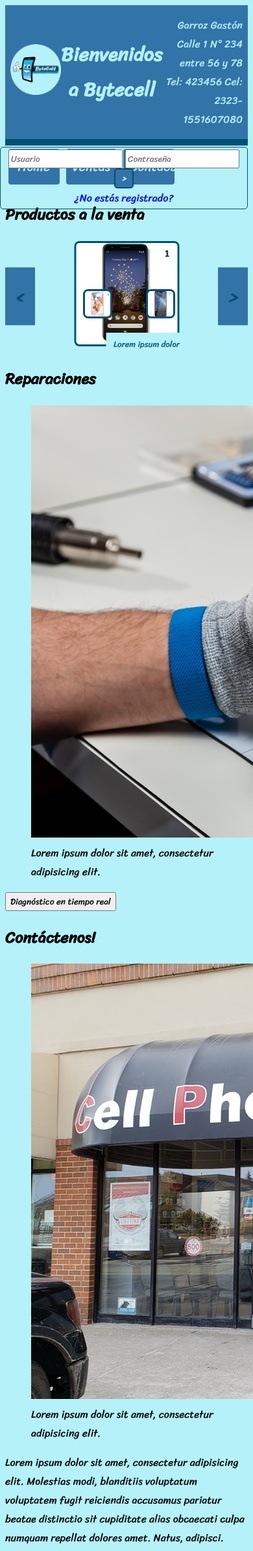
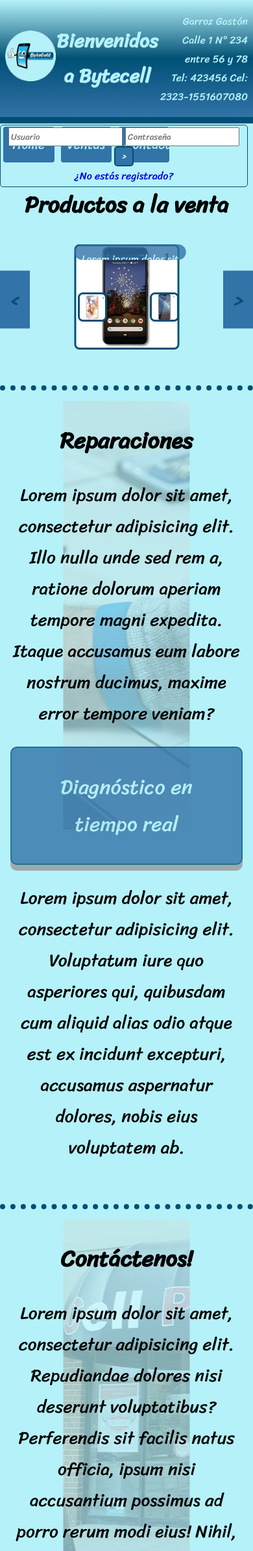
Before and after one commit to GastonGarros/TP-Integrador-PAW, a PHP site: page / in a window 390 px wide; the page is wider, and only the part inside the window is pictured. Shown: the top 2387 px of that part at 65% size. Run offline with PHP 8.4, Linux system fonts and the light colour scheme.

Commit message:
Más CSS y JS
-Casi todo el CSS terminado.
-Faltan implementar mediaquerys para hacerlo responsive.
-JS para cambiar el "nav" y agregar un botón de "ir arriba" al scrollear hacia abajo.

```diff
--- a/index.html
+++ b/index.html
@@ -5,9 +5,11 @@
 	<title>Home - Bytecell</title>
 	<link rel="stylesheet" href="view/css/style.css">
 	<link href="https://fonts.googleapis.com/css2?family=Sriracha&display=swap" rel="stylesheet">
-	<script type="text/javascript" src="view/scripts/slider.js"></script>
+	<script type="text/javascript" src="view/scripts/script.js"></script>
+
 </head>
 <body>
+	<button class="goToTop" id="goToTop">&#8679;</button>
 	<header>
 		<a href="#home">
 			<img src="view/css/images/bytecellLogo.png" alt="Logo de Bytecell">
@@ -24,7 +26,7 @@
 		</section>
 	</header>
 
-	<nav>
+	<nav class="navContainer" id="navContainer">
 		<ul class="navBar">
 			<li><a class="navHome" href="#Home"><span>Home </span></a></li>
 			<li><a class="navVentas" href="#Ventas"><span>Ventas </span></a></li>
@@ -36,7 +38,7 @@
 				<input type="password" name="password" placeholder="Contraseña">
 				<input type="submit" value=">">
 			</form>
-			<a href="#">¿No estás registrado?</a>
+			<a href="#"><span>¿No estás registrado?</span></a>
 		</section>
 	</nav>
 
@@ -47,25 +49,25 @@
 			<figure class="mySlide" style="display: block;">
 				<a href="#">
 					<img class="mySlideImg" src="view/css/images/cell01.jpg" alt="Imagen del celular.">
-					<figcaption class="slideDesc">Lorem ipsum dolor sit amet, consectetur adipisicing elit.</figcaption>
+					<figcaption class="slideDesc">Lorem ipsum dolor sit amet, consectetur adipisicing elit. Lorem ipsum dolor sit amet, consectetur adipisicing elit. Lorem ipsum dolor sit amet, consectetur adipisicing elit. Lorem ipsum dolor sit amet, consectetur adipisicing elit. Lorem ipsum dolor sit amet, consectetur adipisicing elit. Lorem ipsum dolor sit amet, consectetur adipisicing elit. Lorem ipsum dolor sit amet, consectetur adipisicing elit. Lorem ipsum dolor sit amet, consectetur adipisicing elit.</figcaption>
 				</a>
 			</figure>
 			<figure class="mySlide" style="display: block;">
 				<a href="#">
 					<img class="mySlideImg" src="view/css/images/cell02.jpg" alt="Imagen del celular.">
-					<figcaption class="slideDesc">ipisicing elit. Molestias modi, blanditiis voluptatu</figcaption>
+					<figcaption class="slideDesc">ipisicing elit. Molestias modi, blanditiis voluptatu ipisicing elit. Molestias modi, blanditiis voluptatu ipisicing elit. Molestias modi, blanditiis voluptatu ipisicing elit. Molestias modi, blanditiis voluptatu ipisicing elit. Molestias modi, blanditiis voluptatu ipisicing elit. Molestias modi, blanditiis voluptatu</figcaption>
 				</a>
 			</figure>
 			<figure class="mySlide" style="display: block;">
 				<a href="#">
 					<img class="mySlideImg" src="view/css/images/cell03.jpg" alt="Imagen del celular.">
-					<figcaption class="slideDesc">ariatur beatae distinctio sit cupiditate alias obc</figcaption>
+					<figcaption class="slideDesc">ariatur beatae distinctio sit cupiditate alias obc ariatur beatae distinctio sit cupiditate alias obc ariatur beatae distinctio sit cupiditate alias obc ariatur beatae distinctio sit cupiditate alias obc</figcaption>
 				</a>
 			</figure>
 			<figure class="mySlide" style="display: block;">
 				<a href="#">
 					<img class="mySlideImg" src="view/css/images/cell04.jpg" alt="Imagen del celular.">
-					<figcaption class="slideDesc">ati culpa numquam repellat dolores amet. Natus, adipisci.</figcaption>
+					<figcaption class="slideDesc">ati culpa numquam repellat dolores amet. Natus, adipisci. ati culpa numquam repellat dolores amet. Natus, adipisci. ati culpa numquam repellat dolores amet. Natus, adipisci. ati culpa numquam repellat dolores amet. Natus, adipisci. ati culpa numquam repellat dolores amet. Natus, adipisci. ati culpa numquam repellat dolores amet. Natus, adipisci. ati culpa numquam repellat dolores amet. Natus, adipisci. ati culpa numquam repellat dolores amet. Natus, adipisci. ati culpa numquam repellat dolores amet. Natus, adipisci. ati culpa numquam repellat dolores amet. Natus, adipisci. ati culpa numquam repellat dolores amet. Natus, adipisci. ati culpa numquam repellat dolores amet. Natus, adipisci. ati culpa numquam repellat dolores amet. Natus, adipisci. ati culpa numquam repellat dolores amet. Natus, adipisci.</figcaption>
 				</a>
 			</figure>
 		</article>
@@ -74,26 +76,19 @@
 
 	<section class="reparSection">
 		<h2>Reparaciones</h2>
-		<figure>
-			<img src="view/css/images/repairBG.jpg" alt="Imagen de fondo de la seccion de reparaciones.">
-			<figcaption>Lorem ipsum dolor sit amet, consectetur adipisicing elit.</figcaption>
-		</figure>
+		<p>Lorem ipsum dolor sit amet, consectetur adipisicing elit. Illo nulla unde sed rem a, ratione dolorum aperiam tempore magni expedita. Itaque accusamus eum labore nostrum ducimus, maxime error tempore veniam?</p>
 		<button>Diagnóstico en tiempo real</button>
+		<p>Lorem ipsum dolor sit amet, consectetur adipisicing elit. Voluptatum iure quo asperiores qui, quibusdam cum aliquid alias odio atque est ex incidunt excepturi, accusamus aspernatur dolores, nobis eius voluptatem ab.</p>
 	</section>
 
 	<section class="contactoSection">
 		<h2>Contáctenos!</h2>
-		<figure>
-			<img src="view/css/images/localBG.jpg" alt="Imagen de fondo del local.">
-			<figcaption>Lorem ipsum dolor sit amet, consectetur adipisicing elit.</figcaption>
-		</figure>
+		<p>Lorem ipsum dolor sit amet, consectetur adipisicing elit. Repudiandae dolores nisi deserunt voluptatibus? Perferendis sit facilis natus officia, ipsum nisi accusantium possimus ad porro rerum modi eius! Nihil, recusandae inventore? Lorem ipsum dolor sit amet, consectetur adipisicing elit. Quasi iusto obcaecati dolorem nesciunt magnam ab, alias vitae, assumenda harum at asperiores fuga nihil eaque, voluptatem, mollitia temporibus. Atque, dicta, consequatur.</p>
 	</section>
 
 	<footer>
 		<p>Lorem ipsum dolor sit amet, consectetur adipisicing elit. Molestias modi, blanditiis voluptatum voluptatem fugit reiciendis accusamus pariatur beatae distinctio sit cupiditate alias obcaecati culpa numquam repellat dolores amet. Natus, adipisci.</p>
 	</footer>
 
-
-
 </body>
 </html>
--- a/view/css/style.css
+++ b/view/css/style.css
@@ -11,6 +11,19 @@
 
 body {
 	background-color: var(--byteBlueL);
+	margin: 0;
+}
+
+body footer {
+	background-color: rgb(36, 39, 41);
+	color: var(--byteBlueL);
+	border-top: 1em solid var(--byteBlueD);
+}
+
+body footer p {
+	padding: 2em 1em;
+	margin: 0;
+	font-size: 1.2em;
 }
 
 /* ----------------------- */
@@ -19,6 +32,7 @@ body {
 
 header {
 	background-color: var(--byteBlue);
+	background-image: linear-gradient(var(--byteBlueL), var(--byteBlueD), var(--byteBlue));
 	display: flex;
 	flex-direction: row;
 	justify-content: space-between;
@@ -55,21 +69,22 @@ header h1 {
 /* -------- nav: menú + login -------- */
 /* ----------------------------------- */
 
-nav {
+.navContainer {
 	display: flex;
+	position: static;
 }
 
-.navBar {
+.navContainer .navBar {
 	display: flex;
     margin: 0;
     padding: 0;
 }
 
-.navBar li, .navBar>ul {
+.navContainer .navBar li, .navContainer .navBar>ul {
 	list-style-type: none;
 }
 
-.navBar li a {
+.navContainer .navBar li a {
 	display: inline-block;
 	border-radius: 0.2em;
 	background-color: var(--byteBlue);
@@ -83,14 +98,14 @@ nav {
 	margin: 5px;
 }
 
-.navBar li a span {
+.navContainer .navBar li a span {
 	cursor: pointer;
 	display: inline-block;
 	position: relative;
 	transition: 0.5s;
 }
 
-.navBar li a span::after {
+.navContainer .navBar li a span::after {
 	content: '\00bb';
 	position: absolute;
 	opacity: 0;
@@ -99,20 +114,20 @@ nav {
 	transition: 0.5s;
 }
 
-.navBar li a:hover span {
+.navContainer .navBar li a:hover span {
   	padding-right: 25px;
 }
 
-.navBar li a:hover span::after {
+.navContainer .navBar li a:hover span::after {
 	opacity: 1;
 	right: 0;
 }
 
-.navBar li a:hover {
+.navContainer .navBar li a:hover {
 	background-color: var(--byteBlueD);
 }
 
-.navLogin {
+.navContainer .navLogin {
 	padding: 2px;
 	margin-top: 0.1em;
 	position: absolute;
@@ -122,7 +137,7 @@ nav {
 	border-radius: 5px;
 }
 
-.navLogin input[type="submit"] {
+.navContainer .navLogin input[type="submit"] {
 	background-color: var(--byteBlue);
 	color: var(--byteBlueL);
 	border: 2px solid var(--byteBlueD);
@@ -132,18 +147,132 @@ nav {
 	cursor: pointer;
 }
 
-.navLogin input[type="submit"]:hover {
+.navContainer .navLogin input[type="submit"]:hover {
 	background-color: var(--byteBlueD);
 }
 
-.navLogin a {
+.navContainer .navLogin a {
 	text-decoration: none;
 	font-size: 1em;
 }
 
-/* -------------------------- */
-/* ---- Slider de ventas ---- */
-/* -------------------------- */
+.navContainer .navLogin a span {
+	margin: 0;
+}
+
+/* ------------------------- */
+/* -------- miniNav -------- */
+/* ------------------------- */
+
+.navContainerMini {
+	display: flex;
+	justify-content: center;
+	position: sticky;
+	top: 0;
+	background-color: var(--byteBlue);
+	z-index: 100;
+	padding: .5em 0;
+	border-bottom: 4px solid var(--byteBlueD);
+}
+
+.navContainerMini .navBar {
+	display: flex;
+    margin: 0;
+    padding: 0;
+}
+
+.navContainerMini .navBar li, .navContainerMini .navBar>ul {
+	list-style-type: none;
+
+}
+
+.navContainerMini .navBar li a {
+	display: inline-block;
+	border-radius: 0.2em;
+	background-color: var(--byteBlueL);
+	color: var(--byteBlueD);
+	text-align: center;
+	font-size: 15px;
+	padding: 5px;
+	width: 7vw;
+	transition: all .2s;
+	cursor: pointer;
+	margin: 3px;
+}
+
+.navContainerMini .navBar li a span {
+	cursor: pointer;
+	display: inline-block;
+	position: relative;
+	transition: 0;
+}
+
+.navContainerMini .navBar li a span::after {
+	content: '';
+	position: static;
+	opacity: 1;
+	top: 0;
+	right: 0;
+	transition: 0;
+}
+
+.navContainerMini .navBar li a:hover span {
+  	padding-right: 0;
+}
+
+.navContainerMini .navBar li a:hover span::after {
+	opacity: 1;
+	right: 0;
+}
+
+.navContainerMini .navBar li a:hover {
+	background-color: var(--byteBlueD);
+	color: var(--byteBlueL);
+}
+
+.navContainerMini .navLogin {
+	padding: 2px;
+	margin-top: 0.1em;
+	position: absolute;
+	right: 0.5em;
+	text-align: center;
+	border: none;
+	border-radius: 0;
+}
+
+.navContainerMini .navLogin input[type="submit"] {
+	background-color: var(--byteBlueL);
+	color: var(--byteBlueD);
+	border: 2px solid rgb(36, 39, 41);
+	padding: 2px 10px;
+	border-radius: 5px;
+	font-weight: bold;
+	cursor: pointer;
+}
+
+.navContainerMini .navLogin input[type="submit"]:hover {
+	background-color: var(--byteBlueD);
+	color: var(--byteBlueL);
+}
+
+.navContainerMini .navLogin a {
+	text-decoration: none;
+	font-size: 0;
+}
+
+
+/* ---------------------------------- */
+/* ---- Sección/Slider de ventas ---- */
+/* ---------------------------------- */
+
+.ventasSection {
+	margin-bottom: 12vw;
+	text-align: center;
+}
+
+.ventasSection h2, .reparSection h2, .contactoSection h2 {
+	font-size: 2.2em;
+}
 
 .sliderContainer {
 	position: relative;
@@ -172,12 +301,12 @@ nav {
 	position: relative;
 	left: 50%;
 	transform: translateX(-50%);
-	/*animation: blurAnimation .3s;*/
 	margin: 1em 0;
 }
 
 .sliderContainer figure img {
 	width: 100%;
+	height: auto;
 	min-width: 10vw;
 	min-height: 10vw;
 	max-width: 40vw;
@@ -192,18 +321,34 @@ nav {
 }
 
 .slideDesc {
-	width: 60%;
+	width: 100%;
 	height: auto;
-	max-height: 10%	;
+	max-width: 80%;
+	max-height: 5%;
 	overflow: hidden;
-	color: var(--byteBlueD);
-	background-color: var(--byteBlueL);
+	color: var(--byteBlueL);
+	background-color: rgba(50, 115, 168, .8);
 	position: absolute;
-	bottom: 0;
-	right: 0;
+	top: 0;
 	padding: .5em;
-	font-size: .8em;
+	font-size: 1em;
+	transition: .5s;
+	transform: translateX(10%);
+	border-radius: 2em;
 	/*transform: translate(0%,-50%);*/
+}
+
+.slideDesc:hover {
+	border: 2px solid var(--byteBlueD);
+	border-radius: 0;
+	max-height: 30%;
+	overflow-x: hidden;
+	overflow-y: auto;
+	background-color: rgba(50, 115, 168, 1);
+	transition: .3s;
+	border-top-left-radius: .5em;
+	/*max-width: 100%;
+	transform: translateX(0);*/
 }
 
 /*.anim {
@@ -253,3 +398,129 @@ nav {
 	color: var(--byteBlueL);
 	padding: .8em;
 }
+
+/* ------------------------------ */
+/* ---- Sección reparaciones ---- */
+/* ------------------------------ */
+
+.reparSection {
+	position: relative;
+	border-top: .5em dotted var(--byteBlueD);
+	padding: 1em;
+	margin-bottom: 5vw;
+	text-align: center;
+}
+
+.reparSection::after {
+	content: "";
+	background-image: url(images/repairBG.png);
+	opacity: 0.3;
+	background-repeat: no-repeat;
+	top: 0;
+	left: 50%;
+	bottom: 0;
+	right: 0;
+	transform: translateX(-50%);
+	position: absolute;
+	z-index: -1;
+	margin-top: 1em;
+}
+
+.reparSection p {
+	font-size: 1.7em;
+}
+
+.reparSection button {
+	background-color: var(--byteBlue);
+	border: 2px solid var(--byteBlueD);
+	border-radius: 10px;
+	color: var(--byteBlueL);
+	margin: 0;
+	padding: 1em;
+	font-size: 2em;
+	cursor: pointer;
+	box-shadow: 0 9px #999;
+	opacity: 0.8;
+}
+
+.reparSection button:hover {
+	opacity: 1;
+}
+
+.reparSection button:active {
+	background-color: var(--byteBlueD);
+	box-shadow: 0 5px #666;
+	transform: translateY(4px);
+}
+
+/* ----------------------------- */
+/* ---- Sección de contacto ---- */
+/* ----------------------------- */
+
+.contactoSection {
+	position: relative;
+	border-top: .5em dotted var(--byteBlueD);
+	padding: 1em;
+	margin-bottom: 5vw;
+	text-align: center;
+}
+
+.contactoSection::after {
+	content: "";
+	background-image: url(images/localBG.png);
+	opacity: 0.3;
+	background-repeat: no-repeat;
+	top: 0;
+	left: 50%;
+	bottom: 0;
+	right: 0;
+	transform: translateX(-50%);
+	position: absolute;
+	z-index: -1;
+	margin-top: 1em;
+}
+
+.contactoSection p {
+	font-size: 1.7em;
+}
+
+/* ------------------------ */
+/* ---- goToTop button ---- */
+/* ------------------------ */
+
+.goToTop {
+    display: none;
+    position: fixed;
+    bottom: 1em;
+    right: 2em;
+    z-index: 150;
+    border-width: 3px;
+    border-color: #f2f2f2;
+    border-style: outset;
+    box-shadow: 2px 2px 7px rgba(0,0,0,.6);
+    border-radius: 50%;
+    outline: none;
+    background-color: var(--byteBlue);
+    color: var(--byteBlueL);
+    cursor: pointer;
+    padding: .6em .9em;
+    font-size: 1.2em;
+}
+
+.goToTop:hover {
+	background-color: var(--byteBlueD);
+	transform-origin: 50% 50%;
+  	animation: jumpAnimation .5s;
+}
+
+/* -------------------- */
+/* ---- animations ---- */
+/* -------------------- */
+
+@keyframes jumpAnimation {
+  	0%   {transform: translateY(0%);}
+  	25%  {transform: translateY(-20%);}
+	50%  {transform: translateY(10%);}
+	75%  {transform: translateY(-20%);}
+  	100% {transform: translateY(0%);}
+}
```
Also changed, not shown: view/scripts/script.js (renamed from view/scripts/slider.js, +45 -6 lines), view/css/images/localBG(orig).jpg (added), view/css/images/localBG.jpg (deleted), view/css/images/localBG.png (added), view/css/images/repairBG(orig).jpg (renamed from view/css/images/repairBG.jpg), view/css/images/repairBG.png (added).
